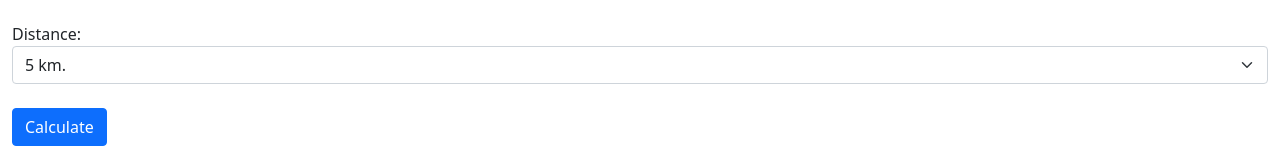
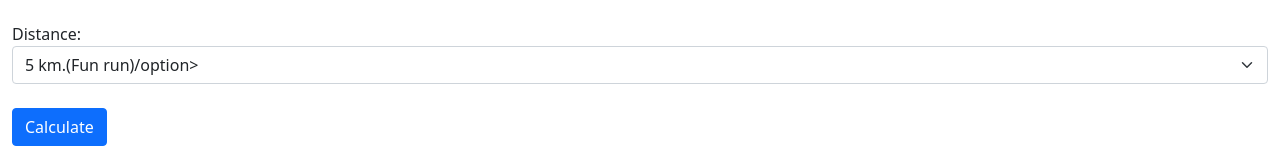
Before and after one commit to pittayaporn2210511101005/ex4a, a plain HTML site: page index.html in a window 1280 px wide. Shown: the part 307-455 px from the top of the page. Drawn offline with nearby package versions, Linux system fonts and the light colour scheme.

Commit message:
Update index.html - adding more description in GitHub

```diff
--- a/index.html
+++ b/index.html
@@ -21,10 +21,10 @@
 		  <div class="form-group">
 			<label for="tem">Distance:</label>
 			<select class="form-select" aria-label="Default select example" id="dist">
-			  <option value="5">5 km.</option>
-			  <option value="10">10 km.</option>
-			  <option value="21">21 km.</option>
-			  <option value="42">42 km.</option>
+			  <option value="5">5 km.(Fun run)/option>
+			  <option value="10">10 km. (Mini marathon)</option>
+			  <option value="21">21 km. (Half marathon)</option>
+			  <option value="42">42 km. (Full matathon)</option>
 			</select>
 		  </div>
 		  <br><button type="button" class="btn btn-primary">Calculate</button>
```
